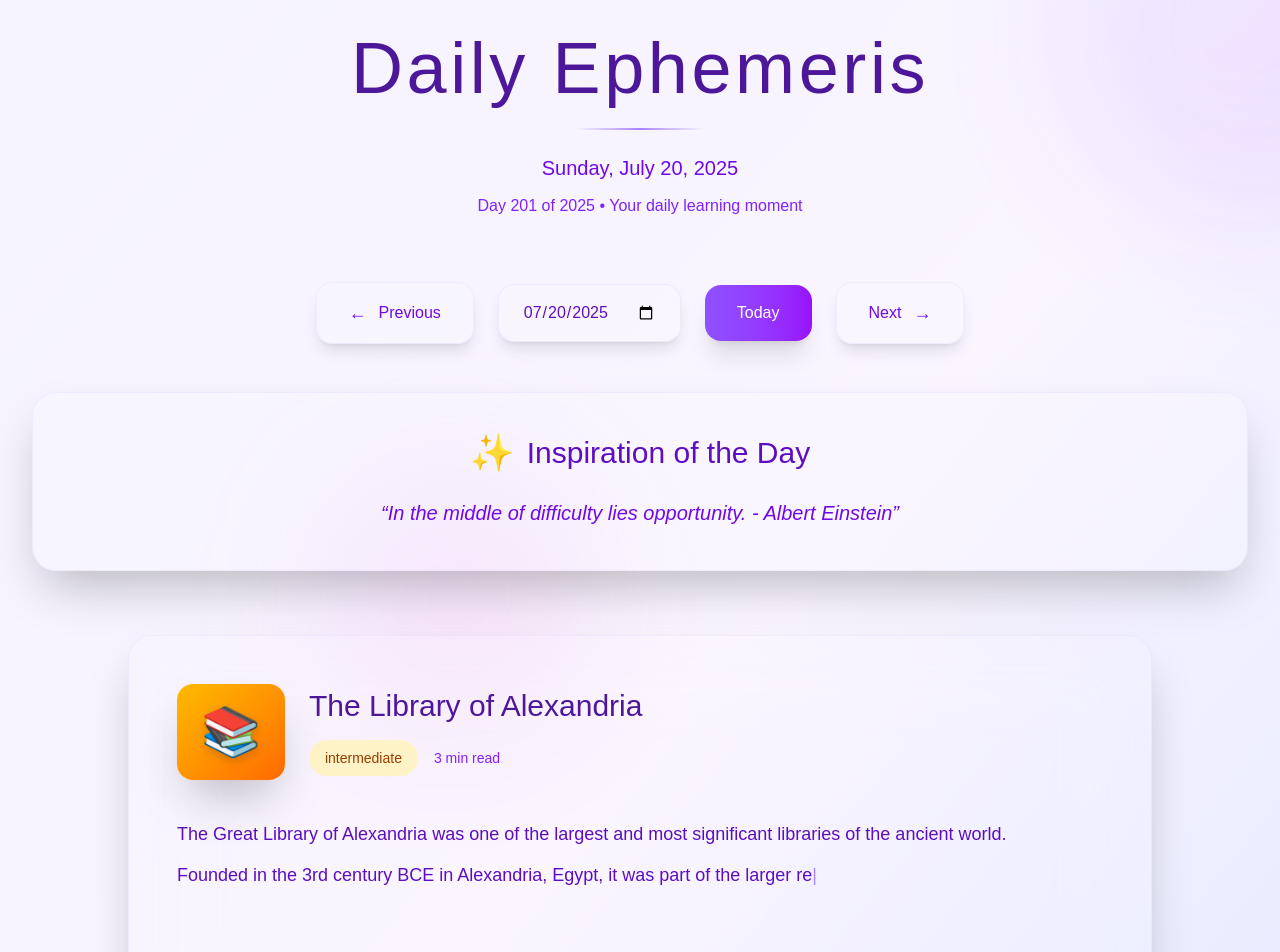
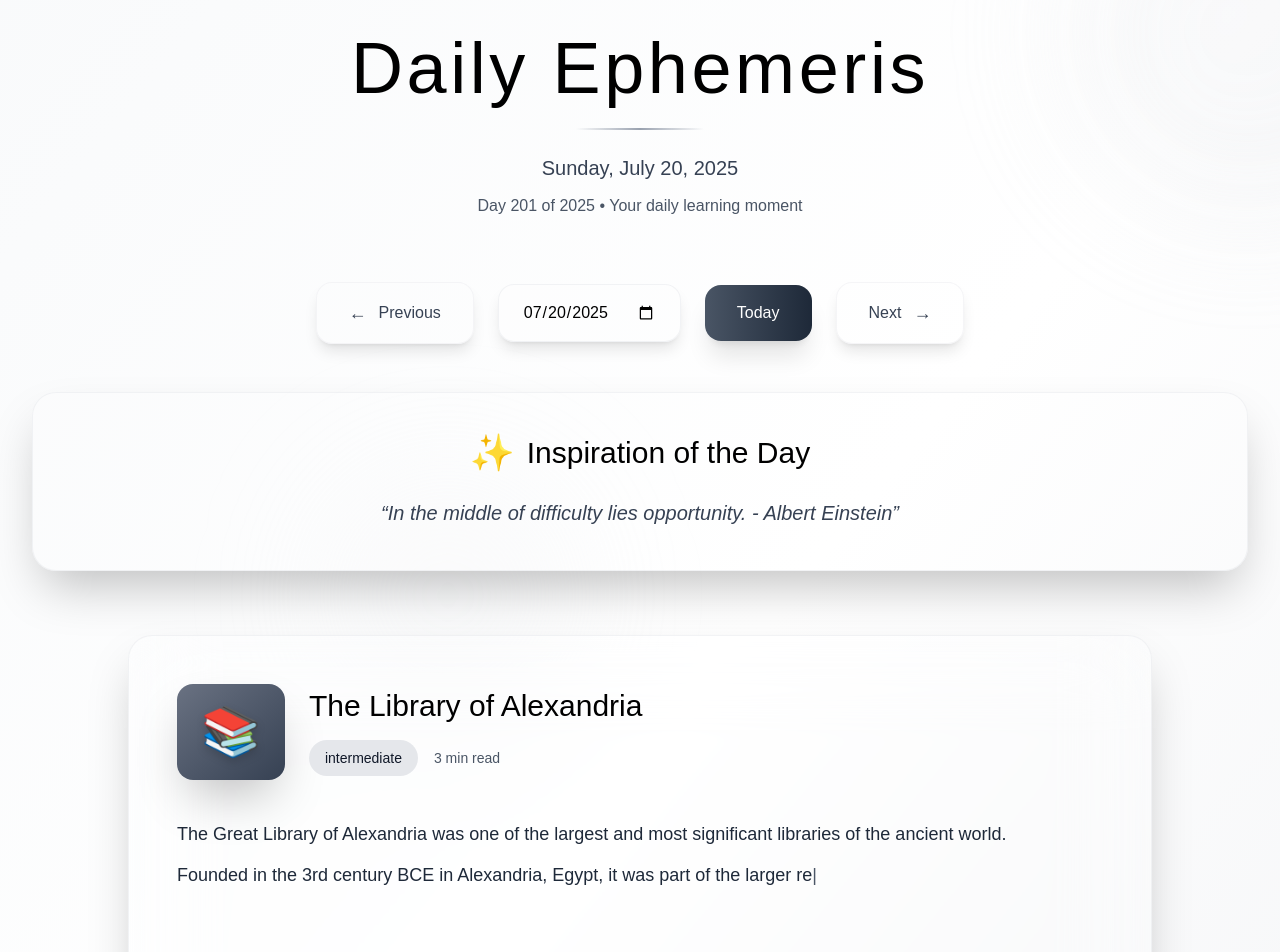
Before and after one commit to RosmeoP/daily-history, a Next.js app: page / in a window 1280 px wide. Shown: the top 952 px of the page. Built offline with nearby package versions, Linux system fonts and the light colour scheme.

Commit message:
Refactor UI components to use a gray color palette for improved accessibility and visual consistency

```diff
--- a/src/app/page.tsx
+++ b/src/app/page.tsx
@@ -28,25 +28,25 @@ export default function Home() {
   const dailyContent = ephemerisData.daily;
 
   return (
-    <div className="min-h-screen bg-gradient-to-br from-violet-50 via-purple-50 to-indigo-100 dark:from-violet-950 dark:via-purple-950 dark:to-indigo-950 relative overflow-hidden">
+    <div className="min-h-screen bg-gradient-to-br from-gray-50 via-white to-gray-100 dark:from-black dark:via-gray-950 dark:to-gray-900 relative overflow-hidden">
       {/* Animated background elements */}
       <div className="absolute inset-0 overflow-hidden pointer-events-none">
-        <div className="absolute -top-40 -right-40 w-96 h-96 bg-gradient-to-br from-violet-300/20 to-purple-400/20 dark:from-violet-600/20 dark:to-purple-700/20 rounded-full filter blur-3xl animate-pulse"></div>
-        <div className="absolute -bottom-40 -left-40 w-80 h-80 bg-gradient-to-br from-indigo-300/20 to-blue-400/20 dark:from-indigo-600/20 dark:to-blue-700/20 rounded-full filter blur-3xl animate-pulse animation-delay-2000"></div>
-        <div className="absolute top-1/3 left-1/4 w-64 h-64 bg-gradient-to-br from-purple-300/15 to-pink-400/15 dark:from-purple-600/15 dark:to-pink-700/15 rounded-full filter blur-3xl animate-bounce"></div>
+        <div className="absolute -top-40 -right-40 w-96 h-96 bg-gradient-to-br from-gray-200/20 to-gray-300/20 dark:from-gray-700/20 dark:to-gray-800/20 rounded-full filter blur-3xl animate-pulse"></div>
+        <div className="absolute -bottom-40 -left-40 w-80 h-80 bg-gradient-to-br from-gray-300/15 to-gray-400/15 dark:from-gray-600/15 dark:to-gray-700/15 rounded-full filter blur-3xl animate-pulse animation-delay-2000"></div>
+        <div className="absolute top-1/3 left-1/4 w-64 h-64 bg-gradient-to-br from-gray-100/20 to-gray-200/20 dark:from-gray-800/20 dark:to-gray-900/20 rounded-full filter blur-3xl animate-bounce"></div>
       </div>
 
       <div className="relative z-10 p-4 sm:p-8">
         <div className="max-w-8xl mx-auto">
           <header className="text-center mb-16 animate-fade-in">
-            <h1 className="text-6xl sm:text-7xl font-extralight text-violet-900 dark:text-violet-100 mb-6 tracking-wider">
+            <h1 className="text-6xl sm:text-7xl font-extralight text-black dark:text-white mb-6 tracking-wider">
               Daily Ephemeris
             </h1>
-            <div className="h-0.5 w-32 bg-gradient-to-r from-transparent via-violet-400 dark:via-violet-500 to-transparent mx-auto mb-6"></div>
-            <p className="text-violet-700 dark:text-violet-200 font-light text-xl mb-3">
+            <div className="h-0.5 w-32 bg-gradient-to-r from-transparent via-gray-400 dark:via-gray-500 to-transparent mx-auto mb-6"></div>
+            <p className="text-gray-700 dark:text-gray-200 font-light text-xl mb-3">
               {selectedDate.toLocaleDateString('en-US', { weekday: 'long', year: 'numeric', month: 'long', day: 'numeric' })}
             </p>
-            <p className="text-violet-600 dark:text-violet-300 text-base">
+            <p className="text-gray-600 dark:text-gray-300 text-base">
               Day {ephemerisData.dayOfYear} of {selectedDate.getFullYear()} • Your daily learning moment
             </p>
           </header>
@@ -57,12 +57,12 @@ export default function Home() {
 
           {/* Daily Quote */}
           <div className="mb-16 animate-fade-in-up animation-delay-300">
-            <div className="backdrop-blur-xl bg-white/10 dark:bg-violet-900/20 rounded-3xl shadow-2xl border border-violet-200/30 dark:border-violet-700/30 p-10 text-center">
-              <h2 className="text-3xl font-light text-violet-800 dark:text-violet-100 mb-6 flex items-center justify-center gap-3">
+            <div className="backdrop-blur-xl bg-white/20 dark:bg-gray-900/40 rounded-3xl shadow-2xl border border-gray-200/50 dark:border-gray-700/50 p-10 text-center">
+              <h2 className="text-3xl font-light text-black dark:text-white mb-6 flex items-center justify-center gap-3">
                 <span className="text-4xl">✨</span>
                 Inspiration of the Day
               </h2>
-              <blockquote className="text-xl italic text-violet-700 dark:text-violet-200 leading-relaxed max-w-3xl mx-auto">
+              <blockquote className="text-xl italic text-gray-700 dark:text-gray-200 leading-relaxed max-w-3xl mx-auto">
                 &ldquo;{ephemerisData.dailyQuote}&rdquo;
               </blockquote>
             </div>
@@ -77,11 +77,11 @@ export default function Home() {
 
           {/* Footer */}
           <footer className="text-center animate-fade-in-up animation-delay-900">
-            <div className="backdrop-blur-lg bg-violet-100/20 dark:bg-violet-900/20 rounded-3xl shadow-lg border border-violet-200/30 dark:border-violet-700/30 p-8">
-              <p className="text-base text-violet-700 dark:text-violet-200 mb-3">
+            <div className="backdrop-blur-lg bg-white/20 dark:bg-gray-900/40 rounded-3xl shadow-lg border border-gray-200/40 dark:border-gray-700/40 p-8">
+              <p className="text-base text-gray-700 dark:text-gray-200 mb-3">
                 ✨ One daily learning experience • Curated educational content
               </p>
-              <p className="text-sm text-violet-600 dark:text-violet-300">
+              <p className="text-sm text-gray-600 dark:text-gray-300">
                 Frontend-only • Navigate dates for new topics • Expand your knowledge daily
               </p>
             </div>
--- a/src/components/DatePicker.tsx
+++ b/src/components/DatePicker.tsx
@@ -33,7 +33,7 @@ export default function DatePicker({ selectedDate, onDateChange }: DatePickerPro
     <div className="flex items-center justify-center gap-6 mb-8">
       <button
         onClick={goToPreviousDay}
-        className="group flex items-center gap-3 px-8 py-4 backdrop-blur-xl bg-white/10 dark:bg-violet-900/20 border border-violet-200/30 dark:border-violet-700/30 rounded-2xl hover:bg-white/20 dark:hover:bg-violet-900/30 hover:scale-105 transition-all duration-300 text-violet-700 dark:text-violet-200 hover:text-violet-800 dark:hover:text-white shadow-lg"
+        className="group flex items-center gap-3 px-8 py-4 backdrop-blur-xl bg-white/20 dark:bg-gray-900/40 border border-gray-200/40 dark:border-gray-700/40 rounded-2xl hover:bg-white/30 dark:hover:bg-gray-900/50 hover:scale-105 transition-all duration-300 text-gray-700 dark:text-gray-200 hover:text-black dark:hover:text-white shadow-lg"
         aria-label="Previous day"
       >
         <span className="group-hover:-translate-x-1 transition-transform duration-300 text-lg">←</span>
@@ -45,11 +45,11 @@ export default function DatePicker({ selectedDate, onDateChange }: DatePickerPro
           type="date"
           value={formatDate}
           onChange={handleDateChange}
-          className="px-6 py-4 backdrop-blur-xl bg-white/15 dark:bg-violet-900/25 border border-violet-200/40 dark:border-violet-700/40 rounded-2xl text-violet-800 dark:text-violet-100 placeholder-violet-500 dark:placeholder-violet-400 focus:outline-none focus:ring-2 focus:ring-violet-400/50 focus:border-transparent transition-all duration-300 hover:bg-white/25 dark:hover:bg-violet-900/35 shadow-lg text-center font-medium"
+          className="px-6 py-4 backdrop-blur-xl bg-white/25 dark:bg-gray-900/50 border border-gray-200/50 dark:border-gray-700/50 rounded-2xl text-black dark:text-white placeholder-gray-500 dark:placeholder-gray-400 focus:outline-none focus:ring-2 focus:ring-gray-400/50 focus:border-transparent transition-all duration-300 hover:bg-white/35 dark:hover:bg-gray-900/60 shadow-lg text-center font-medium"
         />
         <button
           onClick={goToToday}
-          className="px-8 py-4 bg-gradient-to-r from-violet-500 to-purple-600 text-white rounded-2xl hover:from-violet-600 hover:to-purple-700 hover:scale-105 transition-all duration-300 font-medium shadow-xl hover:shadow-2xl"
+          className="px-8 py-4 bg-gradient-to-r from-gray-600 to-gray-800 text-white rounded-2xl hover:from-gray-700 hover:to-gray-900 hover:scale-105 transition-all duration-300 font-medium shadow-xl hover:shadow-2xl"
         >
           Today
         </button>
@@ -57,7 +57,7 @@ export default function DatePicker({ selectedDate, onDateChange }: DatePickerPro
 
       <button
         onClick={goToNextDay}
-        className="group flex items-center gap-3 px-8 py-4 backdrop-blur-xl bg-white/10 dark:bg-violet-900/20 border border-violet-200/30 dark:border-violet-700/30 rounded-2xl hover:bg-white/20 dark:hover:bg-violet-900/30 hover:scale-105 transition-all duration-300 text-violet-700 dark:text-violet-200 hover:text-violet-800 dark:hover:text-white shadow-lg"
+        className="group flex items-center gap-3 px-8 py-4 backdrop-blur-xl bg-white/20 dark:bg-gray-900/40 border border-gray-200/40 dark:border-gray-700/40 rounded-2xl hover:bg-white/30 dark:hover:bg-gray-900/50 hover:scale-105 transition-all duration-300 text-gray-700 dark:text-gray-200 hover:text-black dark:hover:text-white shadow-lg"
         aria-label="Next day"
       >
         <span className="font-light">Next</span>
--- a/src/components/EphemerisCard.tsx
+++ b/src/components/EphemerisCard.tsx
@@ -18,33 +18,33 @@ export default function TopicCard({ content }: TopicCardProps) {
   };
 
   const topicColors: { [key: string]: string } = {
-    science: 'from-blue-400 to-cyan-500',
-    history: 'from-amber-400 to-orange-500',
-    technology: 'from-purple-400 to-indigo-500',
-    nature: 'from-green-400 to-emerald-500',
-    culture: 'from-pink-400 to-rose-500'
+    science: 'from-gray-400 to-gray-600',
+    history: 'from-gray-500 to-gray-700',
+    technology: 'from-gray-600 to-gray-800',
+    nature: 'from-gray-400 to-gray-500',
+    culture: 'from-gray-500 to-gray-600'
   };
 
   const difficultyColors: { [key: string]: string } = {
-    beginner: 'bg-emerald-100 text-emerald-800 dark:bg-emerald-900/30 dark:text-emerald-300',
-    intermediate: 'bg-amber-100 text-amber-800 dark:bg-amber-900/30 dark:text-amber-300',
-    advanced: 'bg-rose-100 text-rose-800 dark:bg-rose-900/30 dark:text-rose-300'
+    beginner: 'bg-gray-100 text-gray-800 dark:bg-gray-800/50 dark:text-gray-200',
+    intermediate: 'bg-gray-200 text-gray-900 dark:bg-gray-700/50 dark:text-gray-100',
+    advanced: 'bg-gray-300 text-black dark:bg-gray-600/50 dark:text-white'
   };
 
   if (content.title === 'Loading...') {
     return (
-      <div className="group backdrop-blur-2xl bg-white/5 dark:bg-violet-950/20 rounded-3xl shadow-2xl border border-violet-200/30 dark:border-violet-700/30 p-12 animate-pulse">
+      <div className="group backdrop-blur-2xl bg-white/10 dark:bg-gray-950/40 rounded-3xl shadow-2xl border border-gray-200/50 dark:border-gray-700/50 p-12 animate-pulse">
         <div className="flex items-center gap-6 mb-8">
-          <div className="w-20 h-20 bg-violet-200 dark:bg-violet-700 rounded-full"></div>
+          <div className="w-20 h-20 bg-gray-200 dark:bg-gray-700 rounded-full"></div>
           <div className="flex-1">
-            <div className="h-8 bg-violet-200 dark:bg-violet-700 rounded mb-3"></div>
-            <div className="h-5 bg-violet-200 dark:bg-violet-700 rounded w-3/4"></div>
+            <div className="h-8 bg-gray-200 dark:bg-gray-700 rounded mb-3"></div>
+            <div className="h-5 bg-gray-200 dark:bg-gray-700 rounded w-3/4"></div>
           </div>
         </div>
         <div className="space-y-4">
-          <div className="h-5 bg-violet-200 dark:bg-violet-700 rounded"></div>
-          <div className="h-5 bg-violet-200 dark:bg-violet-700 rounded"></div>
-          <div className="h-5 bg-violet-200 dark:bg-violet-700 rounded w-2/3"></div>
+          <div className="h-5 bg-gray-200 dark:bg-gray-700 rounded"></div>
+          <div className="h-5 bg-gray-200 dark:bg-gray-700 rounded"></div>
+          <div className="h-5 bg-gray-200 dark:bg-gray-700 rounded w-2/3"></div>
         </div>
       </div>
     );
@@ -54,20 +54,20 @@ export default function TopicCard({ content }: TopicCardProps) {
   const sentences = content.content.split('. ').filter(sentence => sentence.trim());
 
   return (
-    <div className="group backdrop-blur-2xl bg-white/5 dark:bg-violet-950/20 rounded-3xl shadow-2xl border border-violet-200/30 dark:border-violet-700/30 p-12 hover:shadow-3xl hover:scale-105 transition-all duration-700 hover:bg-white/10 dark:hover:bg-violet-950/30">
+    <div className="group backdrop-blur-2xl bg-white/10 dark:bg-gray-950/40 rounded-3xl shadow-2xl border border-gray-200/50 dark:border-gray-700/50 p-12 hover:shadow-3xl hover:scale-105 transition-all duration-700 hover:bg-white/15 dark:hover:bg-gray-950/50">
       <div className="flex items-center gap-6 mb-10">
         <div className={`text-5xl p-6 rounded-2xl bg-gradient-to-br ${topicColors[content.topic]} shadow-2xl group-hover:scale-110 transition-transform duration-500 backdrop-blur-lg`}>
           <span className="filter drop-shadow-lg text-white">{topicEmoji[content.topic]}</span>
         </div>
         <div className="flex-1">
-          <h3 className="text-3xl font-light text-violet-900 dark:text-violet-100 group-hover:text-violet-800 dark:group-hover:text-white transition-colors duration-300 mb-4">
+          <h3 className="text-3xl font-light text-black dark:text-white group-hover:text-gray-800 dark:group-hover:text-gray-100 transition-colors duration-300 mb-4">
             {content.title}
           </h3>
           <div className="flex items-center gap-4 opacity-0 animate-fade-in-up" style={{ animationDelay: '500ms' }}>
             <span className={`px-4 py-2 rounded-full text-sm font-medium ${difficultyColors[content.difficulty]} backdrop-blur-lg`}>
               {content.difficulty}
             </span>
-            <span className="text-sm text-violet-600 dark:text-violet-300">
+            <span className="text-sm text-gray-600 dark:text-gray-300">
               {content.readingTime} min read
             </span>
           </div>
@@ -75,7 +75,7 @@ export default function TopicCard({ content }: TopicCardProps) {
       </div>
 
       <div className="space-y-8">
-        <div className="text-lg text-violet-800 dark:text-violet-200 leading-relaxed">
+        <div className="text-lg text-gray-800 dark:text-gray-200 leading-relaxed">
           <SequentialTypewriter
             sentences={sentences}
             delay={1000}
@@ -85,14 +85,14 @@ export default function TopicCard({ content }: TopicCardProps) {
 
         {content.keyPoints.length > 0 && (
           <div className="space-y-5 opacity-0 animate-fade-in-up" style={{ animationDelay: '8000ms' }}>
-            <h4 className="text-xl font-medium text-violet-900 dark:text-violet-100 flex items-center gap-3">
-              <span className="w-2 h-2 bg-violet-500 rounded-full"></span>
+            <h4 className="text-xl font-medium text-black dark:text-white flex items-center gap-3">
+              <span className="w-2 h-2 bg-gray-500 dark:bg-gray-400 rounded-full"></span>
               Key Insights
             </h4>
             <ul className="space-y-4 ml-6">
               {content.keyPoints.map((point, pointIndex) => (
-                <li key={pointIndex} className="text-base text-violet-700 dark:text-violet-200 flex items-start gap-4 opacity-0 animate-fade-in-up" style={{ animationDelay: `${8500 + pointIndex * 600}ms` }}>
-                  <span className="w-3 h-3 bg-gradient-to-r from-violet-400 to-purple-500 rounded-full flex-shrink-0 mt-1.5"></span>
+                <li key={pointIndex} className="text-base text-gray-700 dark:text-gray-200 flex items-start gap-4 opacity-0 animate-fade-in-up" style={{ animationDelay: `${8500 + pointIndex * 600}ms` }}>
+                  <span className="w-3 h-3 bg-gradient-to-r from-gray-400 to-gray-600 dark:from-gray-500 dark:to-gray-300 rounded-full flex-shrink-0 mt-1.5"></span>
                   <span>{point}</span>
                 </li>
               ))}
@@ -101,12 +101,12 @@ export default function TopicCard({ content }: TopicCardProps) {
         )}
 
         {content.funFact && (
-          <div className="p-8 rounded-2xl bg-gradient-to-br from-violet-100/30 to-purple-100/30 dark:from-violet-900/30 dark:to-purple-900/30 backdrop-blur-xl border border-violet-300/40 dark:border-violet-600/40 opacity-0 animate-fade-in-up" style={{ animationDelay: '12000ms' }}>
-            <h4 className="text-xl font-medium text-violet-900 dark:text-violet-100 mb-4 flex items-center gap-3">
+          <div className="p-8 rounded-2xl bg-gradient-to-br from-gray-100/40 to-gray-200/40 dark:from-gray-800/40 dark:to-gray-900/40 backdrop-blur-xl border border-gray-300/50 dark:border-gray-600/50 opacity-0 animate-fade-in-up" style={{ animationDelay: '12000ms' }}>
+            <h4 className="text-xl font-medium text-black dark:text-white mb-4 flex items-center gap-3">
               <span className="text-2xl">💡</span>
               Did You Know?
             </h4>
-            <p className="text-base text-violet-700 dark:text-violet-200 leading-relaxed">
+            <p className="text-base text-gray-700 dark:text-gray-200 leading-relaxed">
               {content.funFact}
             </p>
           </div>
--- a/src/components/TypewriterText.tsx
+++ b/src/components/TypewriterText.tsx
@@ -50,7 +50,7 @@ export default function TypewriterText({ text, delay = 0, speed = 30, className
     <span className={className}>
       {displayedText}
       {started && currentIndex < text.length && (
-        <span className="animate-pulse text-violet-400">|</span>
+        <span className="animate-pulse text-gray-600 dark:text-gray-400">|</span>
       )}
     </span>
   );
```
